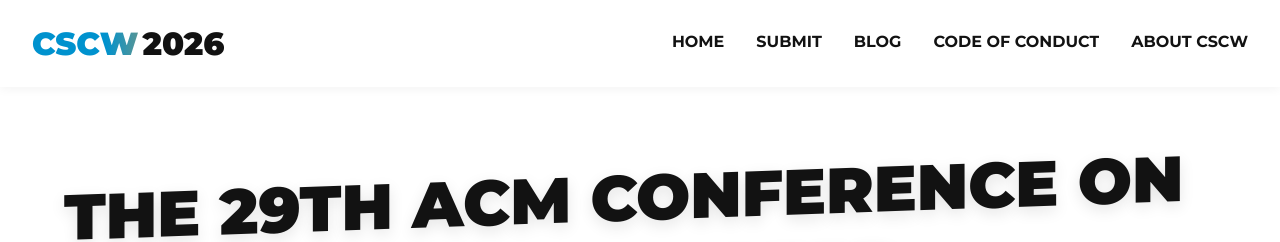
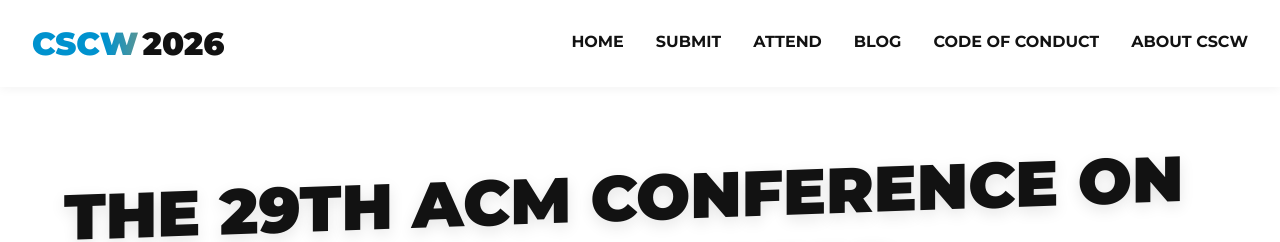
Before and after one commit to anthonypinter/cscw2026-website, a Jekyll site: the page built from index.html, in a window 1280 px wide. Shown: the top 242 px of the page. Built offline with Jekyll 4.4.1, drawn with Linux system fonts in a browser that asks for light colours.

Commit message:
Update nav.html

```diff
--- a/_includes/nav.html
+++ b/_includes/nav.html
@@ -30,6 +30,16 @@
       </div>
     </li>
     <li class="nav-item">
+      <a href="/2026/venue.html" class="nav-link">ATTEND</a>
+      <div class="dropdown">
+        <ul class="dropdown-list">
+          <li class="dropdown-item">
+            <a href="/2026/venue.html" class="dropdown-link">VENUE AND ACCOMMODATION</a>
+          </li>
+        </ul>
+      </div>
+    </li>
+    <li class="nav-item">
       <a href="/2026/blogs.html" class="nav-link">BLOG</a>
     </li>
     <li class="nav-item">
```
